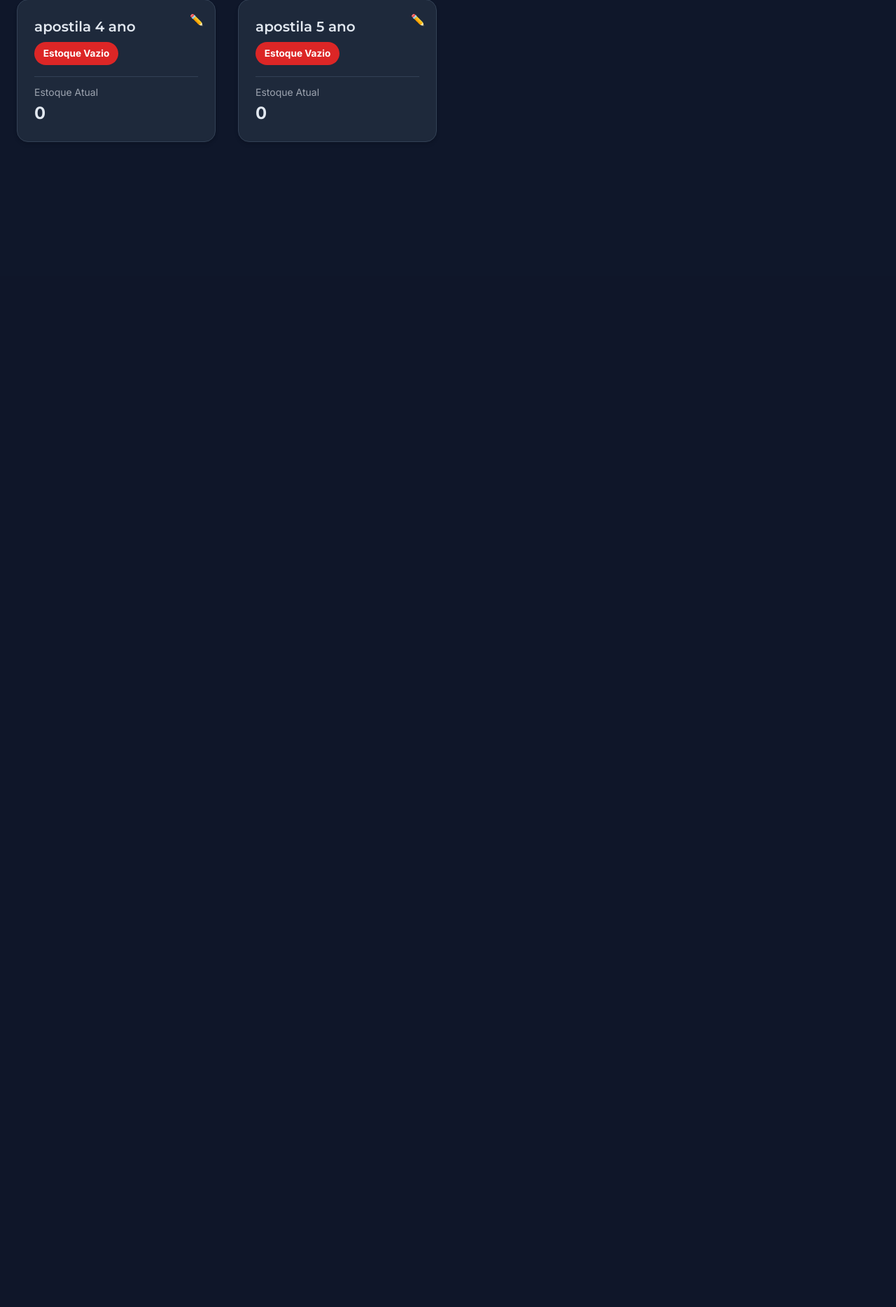
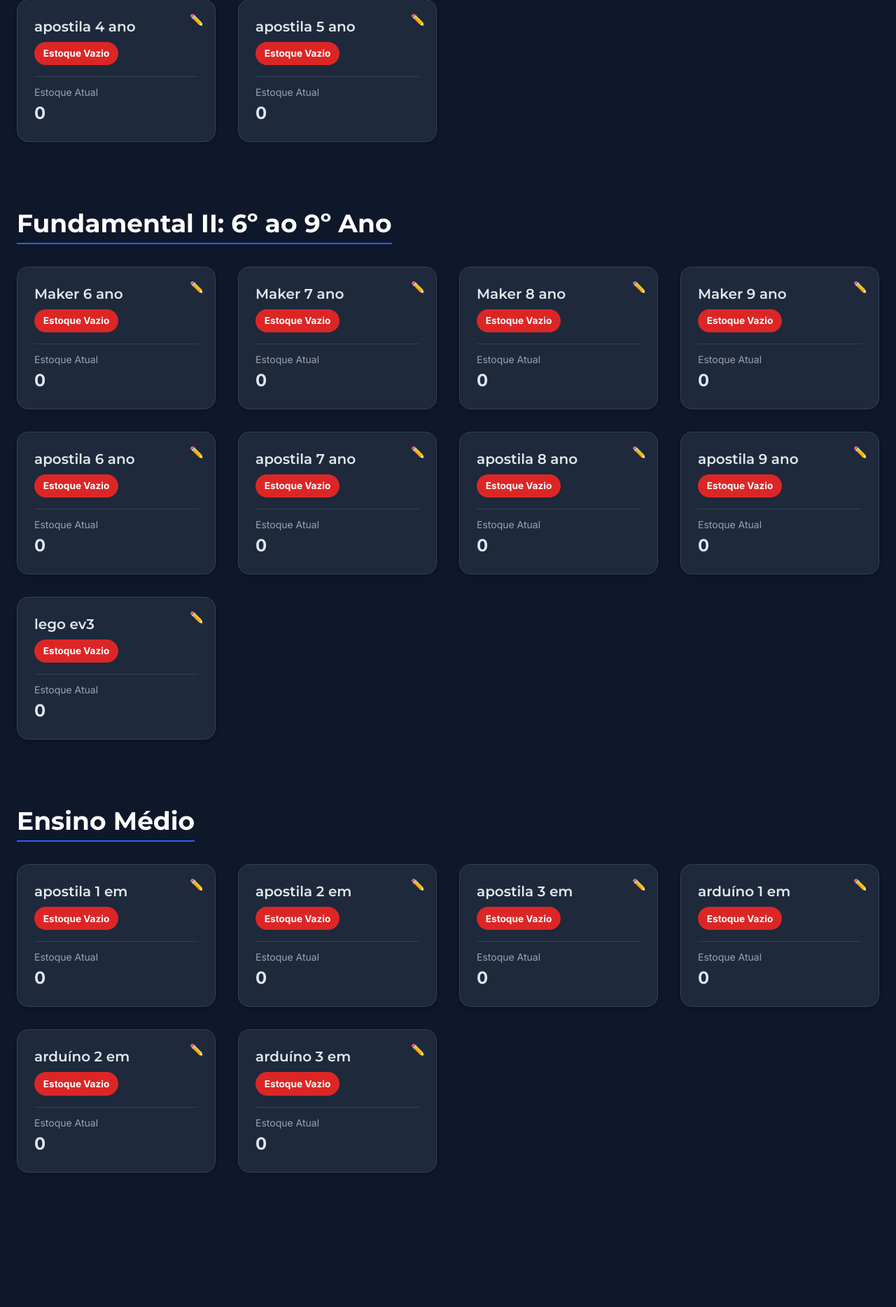
Before and after one commit to erickomaga/Maker-Brasil-Estoque, a Flask app: page / in a window 1280 px wide. Shown: the part 2737-4605 px from the top of the page at 70% size. Before the commit the page ends 2940 px from the top, so only its background shows below. Run offline with Flask 3, Linux system fonts and the light colour scheme; data comes from the database, SQL or seed files in the repository; both versions use the stored data as it was after the commit; some libraries are stand-ins or nearby versions.

Commit message:
Atualização - Estoque - Mais produtos

```diff
--- a/app.py
+++ b/app.py
@@ -33,17 +33,30 @@ def init_db():
 
     if count == 0:
         produtos_iniciais = [
-            ('Tapete Lúdico', 'infantil', 120, 10), # Tranquilo
-            ('Encartes', 'infantil', 35, 10),      # Preocupante
-            ('Lego 9656', 'infantil', 0, 10),       # Vazio
-            ('Caracol', 'infantil', 80, 10),       # Alerta
-            ('Cards', 'infantil', 10, 10),         # Preocupante
+            # Infantil
+            ('Tapete Lúdico', 'infantil', 120, 10),
+            ('Encartes', 'infantil', 35, 10),
+            ('Lego 9656', 'infantil', 0, 10),
+            ('Caracol', 'infantil', 80, 10),
+            ('Cards', 'infantil', 10, 10),
+            ('Maker 1', 'infantil', 0, 10),
+            ('Maker 2', 'infantil', 0, 10),
+            ('Maker 3', 'infantil', 0, 10),
+            ('box 1', 'infantil', 0, 10),
+            ('box 2', 'infantil', 0, 10),
+            ('box 3', 'infantil', 0, 10),
 
             # Fundamental 1: 1º e 2º Ano
             ('Lego 9686', 'fundamental1-2', 150, 10),
             ('Caracol', 'fundamental1-2', 60, 10),
             ('Cards', 'fundamental1-2', 0, 10),
             ('Tipos de Maker', 'fundamental1-2', 20, 10),
+            ('Maker 1', 'fundamental1-2', 0, 10),
+            ('Maker 2', 'fundamental1-2', 0, 10),
+            ('apostila 1 ano', 'fundamental1-2', 0, 10),
+            ('apostila 2 ano', 'fundamental1-2', 0, 10),
+            ('box 1 ano', 'fundamental1-2', 0, 10),
+            ('box 2 ano', 'fundamental1-2', 0, 10),
 
             # Fundamental 1: 3º ao 5º Ano
             ('Lego WeDo', 'fundamental3-5', 180, 10),
@@ -53,7 +66,32 @@ def init_db():
             ('Filamento', 'fundamental3-5', 105, 10),
             ('Tapete', 'fundamental3-5', 45, 10),
             ('Caracol', 'fundamental3-5', 70, 10),
-            ('Cards', 'fundamental3-5', 25, 10)
+            ('Cards', 'fundamental3-5', 25, 10),
+            ('apostila 3 ano', 'fundamental3-5', 0, 10),
+            ('apostila 4 ano', 'fundamental3-5', 0, 10),
+            ('apostila 5 ano', 'fundamental3-5', 0, 10),
+            ('Maker 3 ano', 'fundamental3-5', 0, 10),
+            ('Maker 4 ano', 'fundamental3-5', 0, 10),
+            ('Maker 5 ano', 'fundamental3-5', 0, 10),
+
+            # Fundamental 2
+            ('lego ev3', 'fundamental2', 0, 10),
+            ('apostila 6 ano', 'fundamental2', 0, 10),
+            ('Maker 6 ano', 'fundamental2', 0, 10),
+            ('apostila 7 ano', 'fundamental2', 0, 10),
+            ('Maker 7 ano', 'fundamental2', 0, 10),
+            ('apostila 8 ano', 'fundamental2', 0, 10),
+            ('Maker 8 ano', 'fundamental2', 0, 10),
+            ('apostila 9 ano', 'fundamental2', 0, 10),
+            ('Maker 9 ano', 'fundamental2', 0, 10),
+
+            # Ensino Médio
+            ('arduíno 1 em', 'ensino_medio', 0, 10),
+            ('arduíno 2 em', 'ensino_medio', 0, 10),
+            ('arduíno 3 em', 'ensino_medio', 0, 10),
+            ('apostila 1 em', 'ensino_medio', 0, 10),
+            ('apostila 2 em', 'ensino_medio', 0, 10),
+            ('apostila 3 em', 'ensino_medio', 0, 10)
         ]
 
         cursor.executemany(
--- a/templates/index.html
+++ b/templates/index.html
@@ -5,7 +5,6 @@
   <meta name="viewport" content="width=device-width, initial-scale=1.0">
   <title>Controle de Estoque - Maker Brasil</title>
 
-  <!-- Favicons -->
   <link rel="apple-touch-icon" sizes="57x57" href="{{ url_for('static', filename='Imgs/FavIcons/apple-icon-57x57.png') }}">
   <link rel="apple-touch-icon" sizes="60x60" href="{{ url_for('static', filename='Imgs/FavIcons/apple-icon-60x60.png') }}">
   <link rel="apple-touch-icon" sizes="72x72" href="{{ url_for('static', filename='Imgs/FavIcons/apple-icon-72x72.png') }}">
@@ -123,7 +122,16 @@
       <h2 class="font-display text-4xl font-bold text-white border-b-2 border-blue-600 inline-block pb-2 mb-8">Fundamental I: 3º ao 5º Ano</h2>
       <div id="fundamental3-5-grid" class="grid grid-cols-1 md:grid-cols-2 lg:grid-cols-3 xl:grid-cols-4 gap-8"></div>
     </section>
-  </main>
+
+    <section id="fundamental2-view" class="py-12">
+      <h2 class="font-display text-4xl font-bold text-white border-b-2 border-blue-600 inline-block pb-2 mb-8">Fundamental II: 6º ao 9º Ano</h2>
+      <div id="fundamental2-grid" class="grid grid-cols-1 md:grid-cols-2 lg:grid-cols-3 xl:grid-cols-4 gap-8"></div>
+    </section>
+    <section id="ensino-medio-view" class="py-12">
+      <h2 class="font-display text-4xl font-bold text-white border-b-2 border-blue-600 inline-block pb-2 mb-8">Ensino Médio</h2>
+      <div id="ensino_medio-grid" class="grid grid-cols-1 md:grid-cols-2 lg:grid-cols-3 xl:grid-cols-4 gap-8"></div>
+    </section>
+    </main>
 
   <main id="editar" class="container mx-auto max-w-7xl px-6 py-12 hidden">
     <h2 class="font-display text-3xl font-semibold mb-10 text-center text-gray-300">Atualize as Quantidades (Prioridade)</h2>
@@ -145,6 +153,14 @@
       <div id="fundamental3-5-grid-edit" class="grid grid-cols-1 sm:grid-cols-2 md:grid-cols-3 xl:grid-cols-4 gap-8"></div>
     </section>
 
+    <section id="fundamental2-edit" class="py-10">
+      <h2 class="font-display text-3xl font-bold text-white border-b-2 border-blue-600 inline-block pb-2 mb-8">Fundamental II: 6º ao 9º Ano</h2>
+      <div id="fundamental2-grid-edit" class="grid grid-cols-1 sm:grid-cols-2 md:grid-cols-3 xl:grid-cols-4 gap-8"></div>
+    </section>
+    <section id="ensino-medio-edit" class="py-10">
+      <h2 class="font-display text-3xl font-bold text-white border-b-2 border-blue-600 inline-block pb-2 mb-8">Ensino Médio</h2>
+      <div id="ensino_medio-grid-edit" class="grid grid-cols-1 sm:grid-cols-2 md:grid-cols-3 xl:grid-cols-4 gap-8"></div>
+    </section>
     <div class="mt-12 pt-8 border-t border-slate-700 text-center">
       <button id="salvar" class="inline-flex items-center gap-3 bg-gradient-to-r from-green-500 to-green-600 hover:from-green-600 hover:to-green-700 text-white px-10 py-4 rounded-xl font-semibold text-lg transition-all duration-300 ease-in-out transform hover:scale-105 shadow-lg hover:shadow-green-500/30">
         💾 Salvar Alterações em Massa
@@ -170,16 +186,22 @@
   </div>
 
   <script>
+    // ### OBJETOS JS ATUALIZADOS ###
     const gridsView = {
       infantil: document.getElementById('infantil-grid'),
       'fundamental1-2': document.getElementById('fundamental1-2-grid'),
       'fundamental3-5': document.getElementById('fundamental3-5-grid'),
+      'fundamental2': document.getElementById('fundamental2-grid'),
+      'ensino_medio': document.getElementById('ensino_medio-grid')
     };
     const gridsEdit = {
       infantil: document.getElementById('infantil-grid-edit'),
       'fundamental1-2': document.getElementById('fundamental1-2-grid-edit'),
       'fundamental3-5': document.getElementById('fundamental3-5-grid-edit'),
+      'fundamental2': document.getElementById('fundamental2-grid-edit'),
+      'ensino_medio': document.getElementById('ensino_medio-grid-edit')
     };
+    // ### FIM DA ATUALIZAÇÃO JS ###
 
     function getStatusClass(v){if(v>100)return'bg-green-600';if(v>50)return'bg-yellow-400 text-gray-900';if(v>0)return'bg-orange-500';return'bg-red-600';}
     function getStatusText(v){if(v>100)return'Tranquilo';if(v>50)return'Alerta';if(v>0)return'Preocupante';return'Estoque Vazio';}
```
Also changed, not shown: estoque.db.
